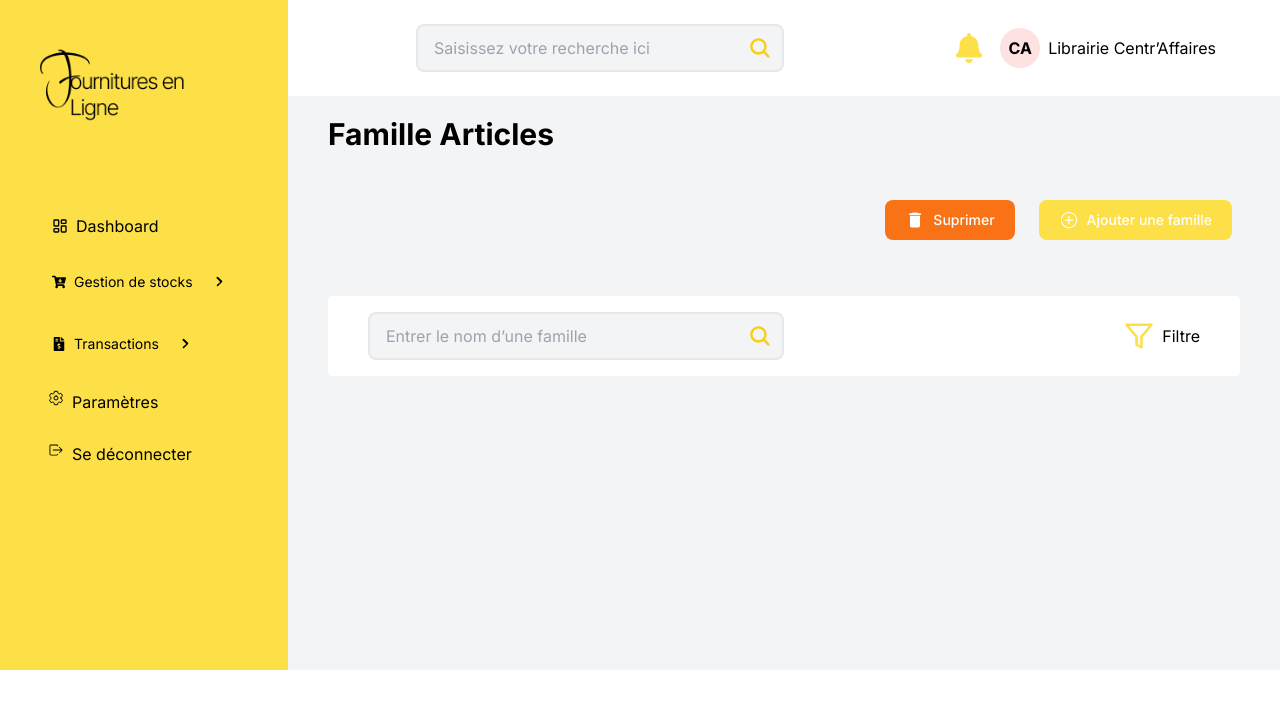
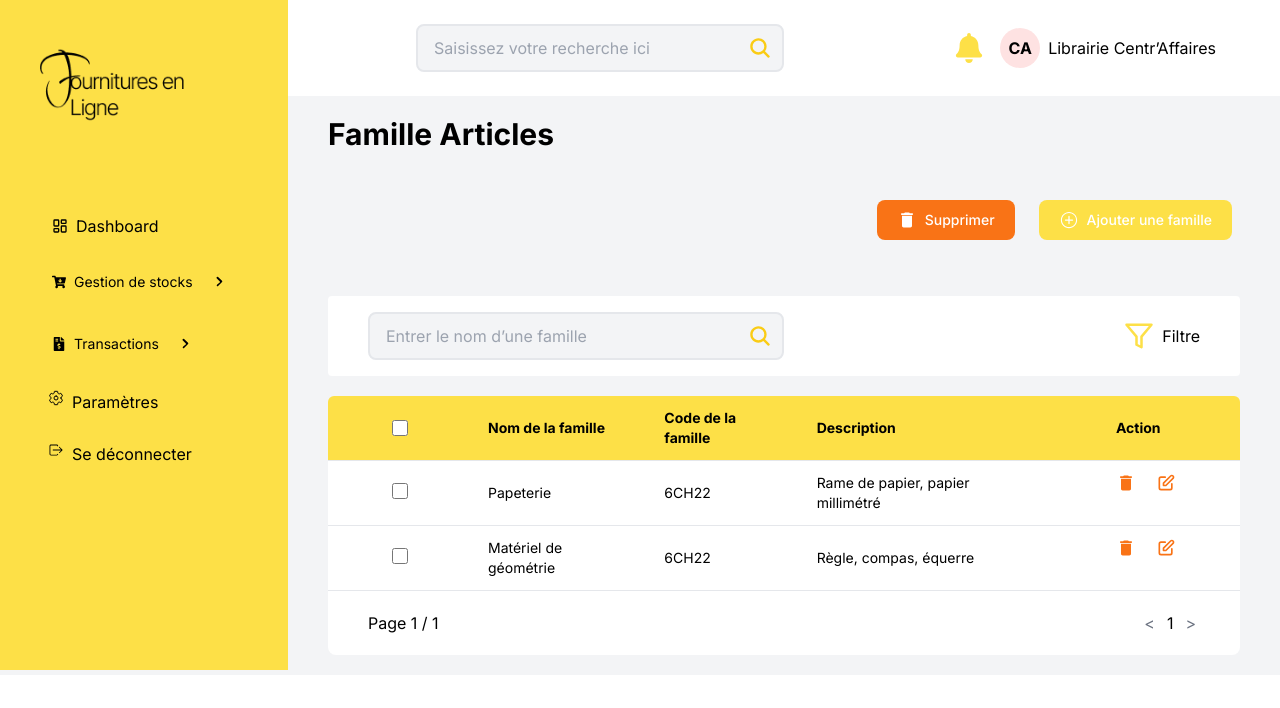
Before and after one commit to abraham241/integrationGstock, a Next.js app: page /gestiondestock/famillearticle in a window 1280 px wide. Shown: the top 708 px of the page. Built offline with nearby package versions, Linux system fonts and the light colour scheme.

Commit message:
tableau de la page familleArticle

```diff
--- a/app/gestiondestock/famillearticle/page.js
+++ b/app/gestiondestock/famillearticle/page.js
@@ -4,6 +4,7 @@ import Searchbar from "@/components/Searchbar";
 import Recherchebar from "@/components/Recherchebar";
 import { MdDelete } from "react-icons/md";
 import { IoIosAddCircleOutline } from "react-icons/io";
+import { HiOutlinePencilAlt } from "react-icons/hi";
 import Link from "next/link";
 
 export default function famillearticle() {
@@ -32,7 +33,7 @@ export default function famillearticle() {
                 <div className="text-xl">
                   <MdDelete />
                 </div>
-                Suprimer
+                Supprimer
               </button>
               <button
                 type="button"
@@ -41,7 +42,9 @@ export default function famillearticle() {
                 <div className="text-xl">
                   <IoIosAddCircleOutline />
                 </div>
-                <Link href="/gestiondestock/famillearticle/ajouterfamilleart">Ajouter une famille</Link>
+                <Link href="/gestiondestock/famillearticle/ajouterfamilleart">
+                  Ajouter une famille
+                </Link>
               </button>
             </div>
           </div>
@@ -50,6 +53,121 @@ export default function famillearticle() {
           <div className="px-10 pt-5">
             <Recherchebar />
           </div>
+          {/* affichage du tableau */}
+          <div className="px-10 py-5">
+            <table className="w-full text-sm bg-yellow-300 rounded-md  text-left text-black dark:text-gray-400">
+              <thead className=" border-3 border-b mx-10">
+                <tr>
+                  <th className="scope px-16 py-3">
+                    <div className="flex items-center">
+                      <input
+                        id="checkbox-all-search"
+                        type="checkbox"
+                        className="w-4 h-4  bg-gray-100 border-gray-300 rounded dark:border-gray-600"
+                      />
+                      <label for="checkbox-all-search" class="sr-only">
+                        checkbox
+                      </label>
+                    </div>
+                  </th>
+                  <th className="scope px-4 py-3">Nom de la famille</th>
+                  <th className="scope px-4 py-3">Code de la famille</th>
+                  <th className="scope px-4 py-3">Description</th>
+                  <th className="scope px-16 py-3">Action</th>
+                </tr>
+              </thead>
+              <tbody className="bg-white border-b dark:bg-gray-800 dark:border-gray-700">
+                <tr className="border-b">
+                  <td className="scope px-16 py-3">
+                    <input
+                      id="checkbox-all-search"
+                      type="checkbox"
+                      className="w-4 h-4  bg-gray-100 border-gray-300 rounded dark:border-gray-600"
+                    />
+                    <label for="checkbox-all-search" class="sr-only">
+                      checkbox
+                    </label>
+                  </td>
+                  <td className="scope px-4 py-3">Papeterie</td>
+                  <td className="scope px-4 py-3">6CH22</td>
+                  <td className="scope px-4 py-3">
+                    Rame de papier, papier millimétré
+                  </td>
+                  <td className="scope px-16 py-3 flex gap-5">
+                    <button
+                      type="button"
+                      class="text-orange-500 flex font-medium  text-sm"
+                    >
+                      <div className="text-xl">
+                        <MdDelete />
+                      </div>
+                    </button>
+                    <button
+                      type="button"
+                      class="text-orange-500 flex font-medium  text-sm"
+                    >
+                      <div className="text-xl">
+                        <HiOutlinePencilAlt />
+                      </div>
+                    </button>
+                  </td>
+                </tr>
+                <tr className="border-b">
+                  <td className="scope px-16 py-3">
+                    <input
+                      id="checkbox-all-search"
+                      type="checkbox"
+                      className="w-4 h-4  bg-gray-100 border-gray-300 rounded dark:border-gray-600"
+                    />
+                    <label for="checkbox-all-search" class="sr-only">
+                      checkbox
+                    </label>
+                  </td>
+                  <td className="scope px-4 py-3">Matériel de géométrie</td>
+                  <td className="scope px-4 py-3">6CH22</td>
+                  <td className="scope px-4 py-3">Règle, compas, équerre</td>
+                  <td className="scope px-16 py-3 flex gap-5 text-orange-500">
+                    <button
+                      type="button"
+                      class="text-orange-500 flex font-medium  text-sm"
+                    >
+                      <div className="text-xl">
+                        <MdDelete />
+                      </div>
+                    </button>
+                    <button
+                      type="button"
+                      class="text-orange-500 flex font-medium  text-sm"
+                    >
+                      <div className="text-xl">
+                        <HiOutlinePencilAlt />
+                      </div>
+                    </button>
+                  </td>
+                </tr>
+              </tbody>
+            </table>
+            <div className="flex justify-between rounded-b-lg items-center p-4 bg-white px-10">
+              <span>Page 1 / 1</span>
+              <div className="flex items-center">
+                <button
+                  type="button"
+                  className="p-1 text-gray-500 rounded hover:bg-gray-200"
+                  aria-label="Previous page"
+                >
+                  &lt;
+                </button>
+                <span className="mx-2">1</span>
+                <button
+                  type="button"
+                  className="p-1 text-gray-500 rounded hover:bg-gray-200"
+                  aria-label="Next page"
+                >
+                  &gt;
+                </button>
+              </div>
+            </div>
+          </div>
         </div>
       </div>
     </>
```
